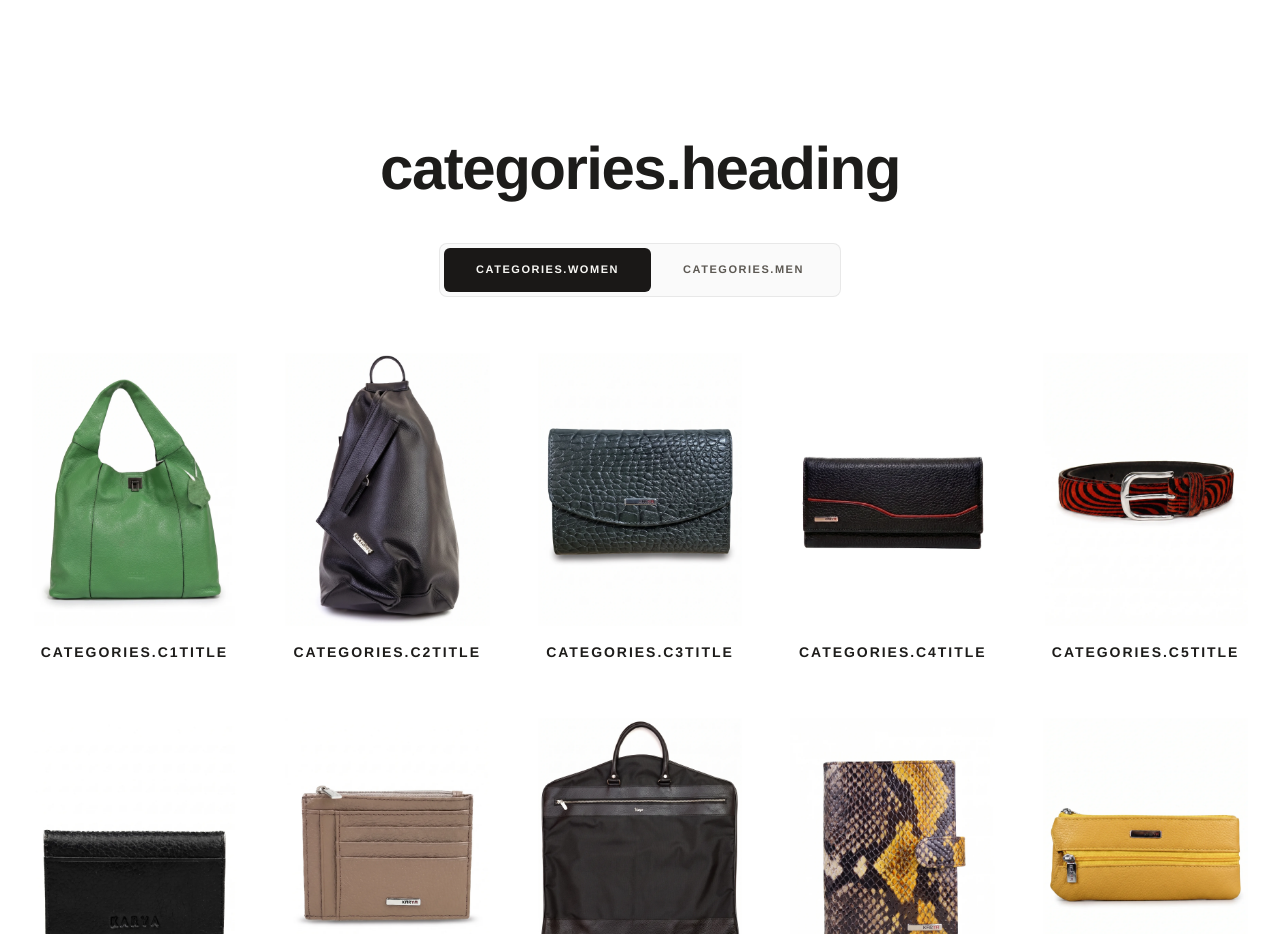
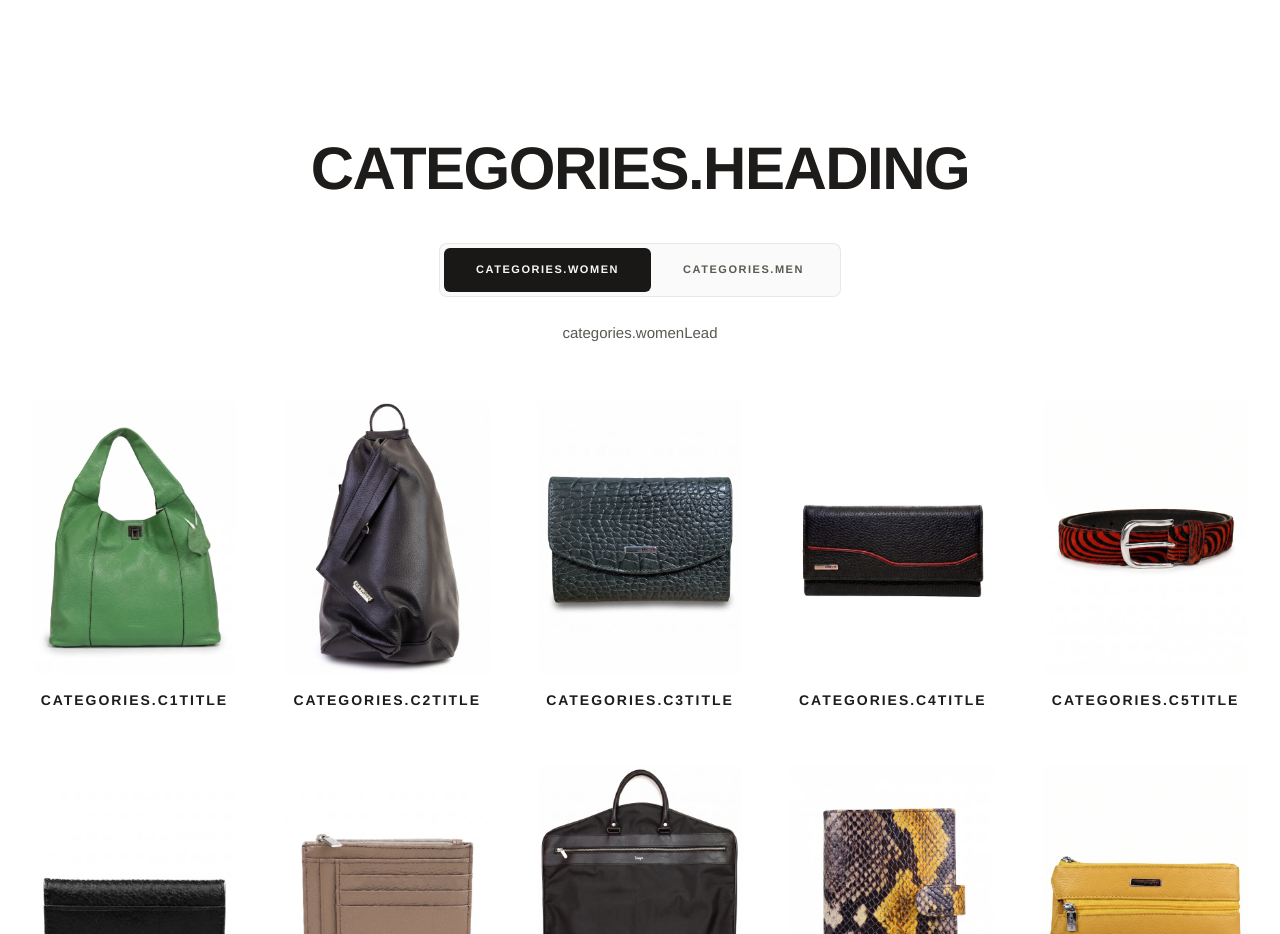
Before and after one commit to COMBINATORR/karya-boutique, a React (Vite) app: page / in a window 1280 px wide. Shown: the part 1665-2599 px from the top of the page. Built offline with nearby package versions, Linux system fonts and the light colour scheme; the HTML template or start-up script is replaced by a standard one; a web font is replaced by a local one.

Commit message:
Assortment heading caps plus women/men lead lines.
Show uppercase АССОРТИМЕНТ and a short subtitle that switches with the gender toggle.

```diff
--- a/src/components/Collections.jsx
+++ b/src/components/Collections.jsx
@@ -254,7 +254,7 @@ export function Collections() {
     >
       <div className="container-wide">
         <div className="mx-auto max-w-2xl text-center">
-          <h2 className="h2-editorial text-[clamp(2rem,7vw,3.75rem)] tracking-tight">
+          <h2 className="h2-editorial text-[clamp(2rem,7vw,3.75rem)] uppercase tracking-[0.06em] sm:tracking-[0.08em]">
             {t('categories.heading')}
           </h2>
         </div>
@@ -285,6 +285,19 @@ export function Collections() {
             })}
           </div>
         </div>
+
+        <AnimatePresence mode="wait">
+          <motion.p
+            key={`lead-${line}`}
+            className="mx-auto mt-5 max-w-md text-center text-sm leading-relaxed text-[var(--text-secondary)] sm:mt-6 sm:text-[15px]"
+            initial={{ opacity: 0, y: 6 }}
+            animate={{ opacity: 1, y: 0 }}
+            exit={{ opacity: 0, y: -4 }}
+            transition={{ duration: 0.22 }}
+          >
+            {line === 'women' ? t('categories.womenLead') : t('categories.menLead')}
+          </motion.p>
+        </AnimatePresence>
       </div>
 
       {/*
--- a/src/locales/kk.json
+++ b/src/locales/kk.json
@@ -52,8 +52,10 @@
 
   "categories.eyebrow": "БУТИК АССОРТИМЕНТІ",
   "categories.title": "Бутикте не бар",
-  "categories.heading": "Ассортимент",
+  "categories.heading": "АССОРТИМЕНТ",
   "categories.subtitle": "Әйелдер мен ерлер желісі. Сайтта — санаттар бойынша бағдар; толық таңдау мен түстер — «Насиха» СОО-да немесе WhatsApp арқылы.",
+  "categories.womenLead": "Түс, фактура және пішін — қалаға және ерекше сәтке. Толық таңдау бутикте.",
+  "categories.menLead": "Тұрақты сызықтар мен сенімді былғары — белдік, портмоне, сөмке және портплед.",
   "categories.more": "Толығырақ",
   "categories.close": "Жабу",
   "categories.women": "Әйелдерге",
--- a/src/locales/ru.json
+++ b/src/locales/ru.json
@@ -52,8 +52,10 @@
 
   "categories.eyebrow": "АССОРТИМЕНТ БУТИКА",
   "categories.title": "Что есть в бутике",
-  "categories.heading": "Ассортимент",
+  "categories.heading": "АССОРТИМЕНТ",
   "categories.subtitle": "Женская и мужская линейки. На сайте — ориентир по категориям; полный выбор и цвета — в ТРЦ «Насиха» или по запросу в WhatsApp.",
+  "categories.womenLead": "Цвет, фактура и силуэт — для города и особого повода. Полный выбор в бутике.",
+  "categories.menLead": "Строгие линии и надёжная кожа — ремни, портмоне, сумки и портпледы на каждый день.",
   "categories.more": "Подробнее",
   "categories.close": "Закрыть",
   "categories.women": "Женское",
```
